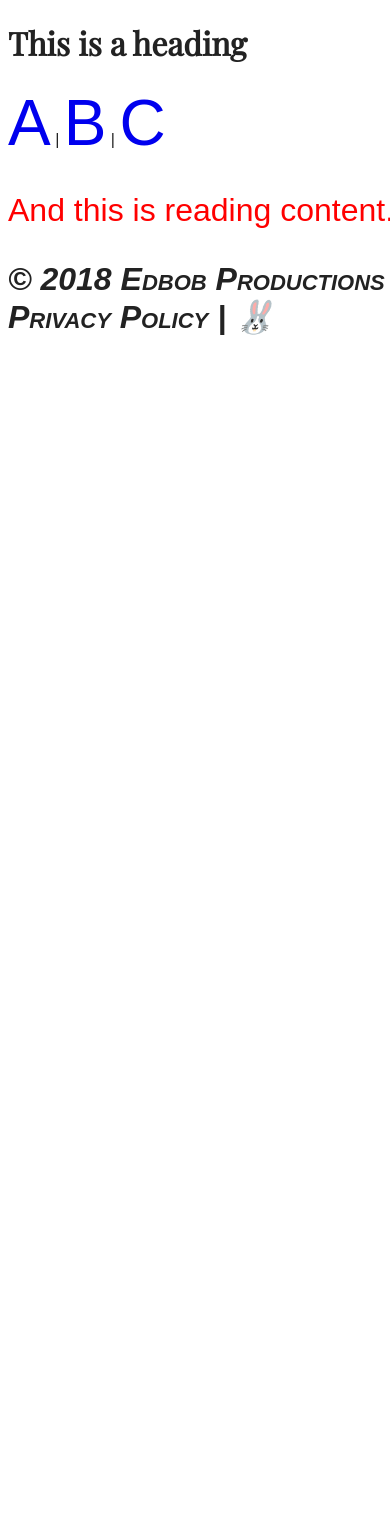
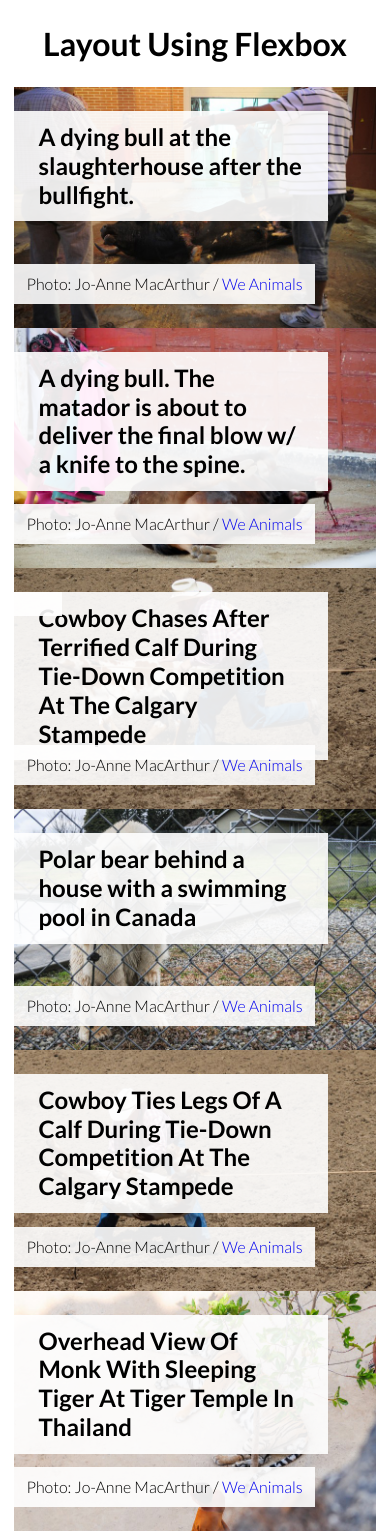
Before and after one commit to Ruiqi1125/1-august-2018, a plain HTML site: page index.html in a window 390 px wide. Before the commit the page ends 844 px from the top, so only its background shows below. Drawn offline with nearby package versions, Linux system fonts and the light colour scheme; files that its build step writes are made by us from their sources.

Commit message:
Add BEM example

```diff
--- a/index.html
+++ b/index.html
@@ -2,23 +2,42 @@
 <html lang="en">
 <head>
    <meta charset="UTF-8">
-   <title>Document</title>
-   <link rel="stylesheet" href="css/style.css">
+   <title>Layout Using Flexbox</title>
+   <link href="css/style.css" rel="stylesheet">
 </head>
 <body>
+   <h1>Layout Using Flexbox</h1>
    <div id="container">
-      <header>
-         <h1>This is a heading</h1>
-      </header>
-      <nav>
-         <a href="http://www.edbob.org">A</a> | <a href="#">B</a> | <a href="#">C</a>
-      </nav>
-      <main>
-         <p>And this is reading content.</p>
-      </main>
-      <footer>
-         <p>&copy; 2018 Edbob Productions | Privacy Policy | 🐰</p>
-      </footer>
+      <div class="item">
+         <img class="item--image" src="img/58989eb0af763-detail.jpg" alt="">
+         <h2 class="item--heading">A dying bull at the slaughterhouse after the bullfight.</h2>
+         <p class="item--caption">Photo: Jo-Anne MacArthur / <a target="_blank" rel="noopener" href="https://www.weanimalsarchive.org/media/3335">We Animals</a></p>
+      </div>
+      <div class="item">
+         <img class="item--image" src="img/58989c5eb75f9-detail.jpg" alt="">
+         <h2 class="item--heading">A dying bull. The matador is about to deliver the final blow w/ a knife to the spine.</h2>
+         <p class="item--caption">Photo: Jo-Anne MacArthur / <a target="_blank" rel="noopener" href="https://www.weanimalsarchive.org/media/3306">We Animals</a></p>
+      </div>
+      <div class="item">
+         <img class="item--image" src="img/58c8578fd14bd-detail.jpg" alt="">
+         <h2 class="item--heading">Cowboy Chases After Terrified Calf During Tie-Down Competition At The Calgary Stampede</h2><h2 class="item--heading"></h2>
+         <p class="item--caption">Photo: Jo-Anne MacArthur / <a target="_blank" rel="noopener" href="https://www.weanimalsarchive.org/media/4532">We Animals</a></p>
+      </div>
+      <div class="item">
+         <img class="item--image" src="img/58d90d07ac8d7-detail.jpg" alt="">
+         <h2 class="item--heading">Polar bear behind a house with a swimming pool in Canada</h2>
+         <p class="item--caption">Photo: Jo-Anne MacArthur / <a target="_blank" rel="noopener" href="https://www.weanimalsarchive.org/media/6557">We Animals</a></p>
+      </div>
+      <div class="item">
+         <img class="item--image" src="img/58c857a1a7bf6-detail.jpg" alt="">
+         <h2 class="item--heading">Cowboy Ties Legs Of A Calf During Tie-Down Competition At The Calgary Stampede</h2>
+         <p class="item--caption">Photo: Jo-Anne MacArthur / <a target="_blank" rel="noopener" href="https://www.weanimalsarchive.org/media/4542">We Animals</a></p>
+      </div>
+      <div class="item">
+         <img class="item--image" src="img/5a1b27ff2dc23-detail.jpg" alt="">
+         <h2 class="item--heading">Overhead View Of Monk With Sleeping Tiger At Tiger Temple In Thailand</h2>
+         <p class="item--caption">Photo: Jo-Anne MacArthur / <a target="_blank" rel="noopener" href="https://www.weanimalsarchive.org/media/8358">We Animals</a></p>
+      </div>
    </div>
 </body>
 </html>
--- a/sass/_variables.scss
+++ b/sass/_variables.scss
@@ -1,36 +1 @@
-// =========================================================
-// Variables
-// =========================================================
-$font-stack--headings: 'Playfair Display', Georgia, Times, serif;
-$font-stack--content:  Arial, Helvetica, sans-serif;
-$color--main:          #222;
-
-// =========================================================
-// Grid Variables
-// =========================================================
-$grid--column-width: 60px;
-$grid--gutter-width: 20px;
-$grid--unit:         ($grid--column-width + $grid--gutter-width);
-
-// =========================================================
-// Widths
-// =========================================================
-$width--desktop: (12 * $grid--unit);
-$width--tablet:  (10 * $grid--unit);
-$width--mobile:  (5 * $grid--unit);
-
-// =========================================================
-// Breakpoints
-// =========================================================
-$breakpoint--desktop: (12 * $grid--unit) + 40;
-$breakpoint--tablet:  (10 * $grid--unit);
-$breakpoint--mobile:  (5 * $grid--unit) + 20;
-
-// =========================================================
-// Font weights
-// =========================================================
-$extra-light: 100;
-$normal:      400;
-$bold:        700;
-$semibold:    600;
-$black:       900;
+`
--- a/sass/style.scss
+++ b/sass/style.scss
@@ -1,77 +1,66 @@
-@import 'variables';
+@import url("http://fonts.googleapis.com/css?family=Lato:300,300italic,700&amp;subset=latin,latin-ext");
 
-@import url('https://fonts.googleapis.com/css?family=Playfair+Display');
+* {
+   margin: 0;
+   padding: 0;
+}
 
 body {
-  font-family: $font-stack--content;
-  color: $color--main;
-  width: $width--desktop;
-  font-weight: $normal;
+   font-family: 'Lato', sans-serif;
+}
 
-   @media (max-width: $breakpoint--desktop) {
-      width: $width--tablet;
+h1 {
+   margin: 24px 0;
+   text-align: center;
+}
+
+a {
+   text-decoration: none;
+}
+
+#container {
+   display: flex;
+   flex-wrap: wrap;
+   margin: auto;
+   width: 1200px;
+
+   @media (max-width: 1280px) {
+      width: 1000px;
    }
 
-   @media (max-width: $breakpoint--tablet) {
-      width: $width--mobile;
+   @media (max-width: 1080px) {
+      width: 92.59%;
    }
 }
 
-h1, h2, h3, h4, h5, h6 {
-   font-family: $font-stack--headings;
-}
+.item {
+   position: relative;
+   width: 50%;
+   line-height: 0;
 
-p {
-   font-size: 2rem;
-}
+   @media (max-width: 1080px) {
+      width: 100%;
+   }
 
-main {
-   > p {
-      color: red;
+   &--image {
+      width: 100%;
+   }
+
+   &--heading {
+      position: absolute;
+      top: 24px;
+      margin-right: 48px;
+      background-color: rgba(255, 255, 255, .9);
+      padding: 12px 24px;
+      line-height: 1.2;
+   }
+
+   &--caption {
+      position: absolute;
+      bottom: 24px;
+      left: 0;
+      background-color: rgba(255, 255, 255, .9);
+      padding: 12px;
+      line-height: 1;
    }
 }
-
-header {
-   ed: {
-      bob: "name";
-   }
-}
-
-footer {
-   p {
-      margin: {
-         top: 24px;
-         bottom: 36px;
-      }
-
-      font: {
-         style: italic;
-         weight: bold;
-         variant: small-caps;
-      }
-   }
-}
-
-nav {
-   a {
-      &:link {
-          font-size: 4rem;
-          text-decoration: none;
-          transition: 350ms;
-       }
-
-       &:visited {
-          color: grey;
-       }
-
-       &:hover {
-          background-color: red;
-       }
-
-       &:active {
-          text-decoration: overline;
-          background-color: pink;
-          color: green;
-       }
-    }
-}
```
